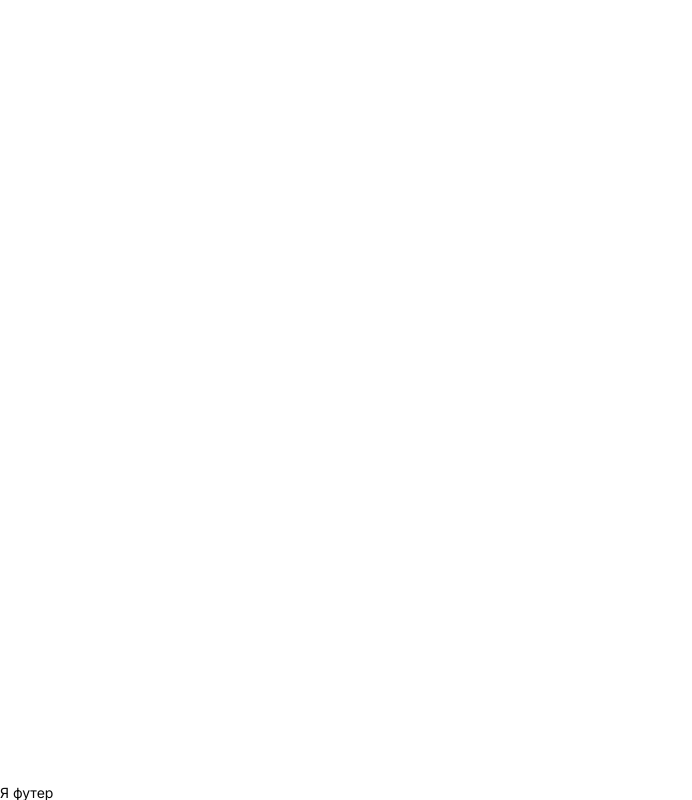
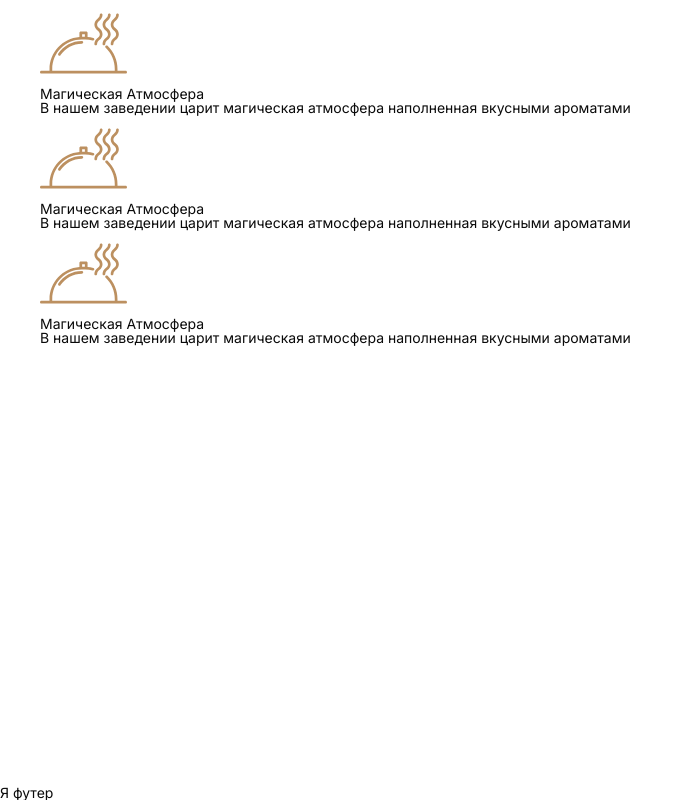
Before and after one commit to dreamsoundx/restaurant-home-of-the-best-food, a plain HTML site: page index.html in a window 1280 px wide. Shown: the whole page, without its empty margins (0-692 px from the left). Drawn offline with Linux system fonts and the light colour scheme.

Commit message:
feat: finish intro html

```diff
--- a/index.html
+++ b/index.html
@@ -14,7 +14,46 @@
         <header class="header">
         </header>
         <main class="main">
-
+            <section class="intro">
+                <div class="intro__container">
+                    <div class="intro__content">
+                        <div class="intro__items">
+                            <div class="intro__item">
+                                <div class="item-intro">
+                                    <div class="item-intro__icon">
+                                        <img class="item-intro__item" src="assets/intro/dish.svg" alt="dish">
+                                        <h3 class="item-intro__title">Магическая Атмосфера</h3>
+                                        <p class="item-intro__text">В нашем заведении царит магическая атмосфера
+                                            наполненная
+                                            вкусными ароматами</p>
+                                    </div>
+                                </div>
+                            </div>
+                            <div class="intro__item">
+                                <div class="item-intro">
+                                    <div class="item-intro__icon">
+                                        <img class="item-intro__item" src="assets/intro/dish.svg" alt="dish">
+                                        <h3 class="item-intro__title">Магическая Атмосфера</h3>
+                                        <p class="item-intro__text">В нашем заведении царит магическая атмосфера
+                                            наполненная
+                                            вкусными ароматами</p>
+                                    </div>
+                                </div>
+                            </div>
+                            <div class="intro__item">
+                                <div class="item-intro">
+                                    <div class="item-intro__icon">
+                                        <img class="item-intro__item" src="assets/intro/dish.svg" alt="dish">
+                                        <h3 class="item-intro__title">Магическая Атмосфера</h3>
+                                        <p class="item-intro__text">В нашем заведении царит магическая атмосфера
+                                            наполненная
+                                            вкусными ароматами</p>
+                                    </div>
+                                </div>
+                            </div>
+                        </div>
+                    </div>
+            </section>
         </main>
         <footer class="footer">Я футер</footer>
     </div>
```
Also changed, not shown: assets/intro/dish.svg (added).
